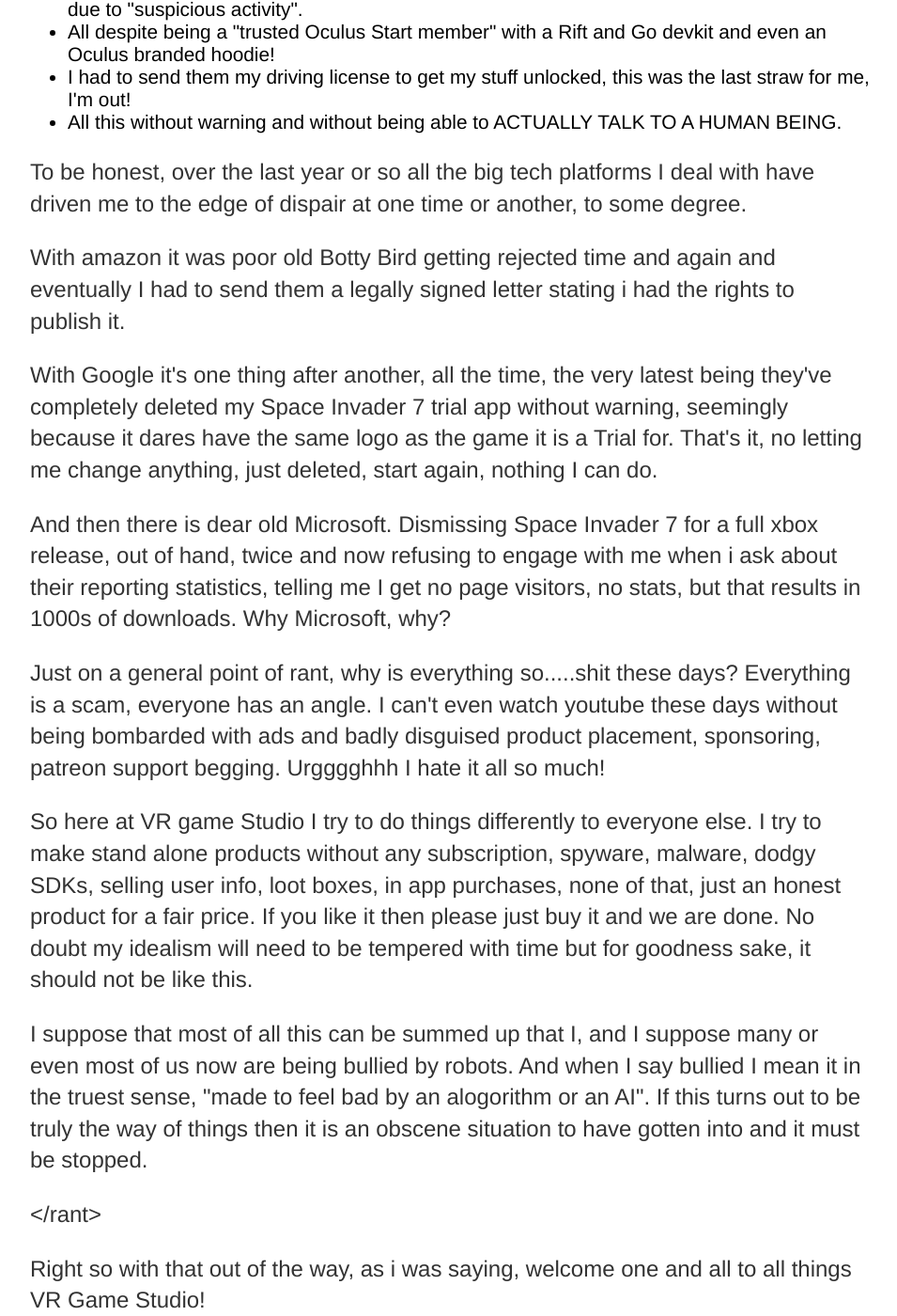
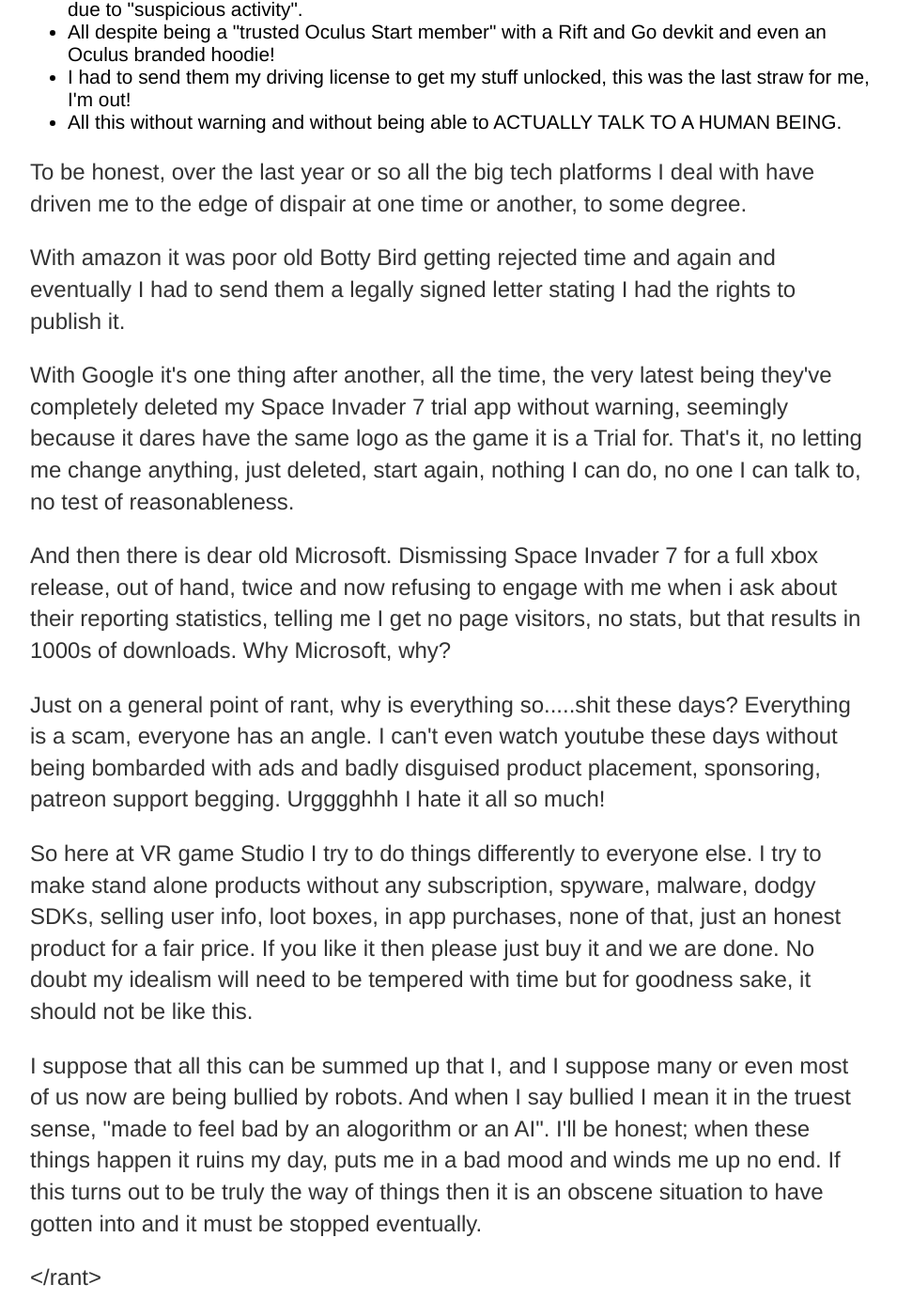
Before and after one commit to vrgamestudio/vrgamestudio.github.io, a Jekyll site: the page built from _posts/2020-11-17-VR-Game-Studio-Website-Created.md, in a window 1280 px wide and 1400 px high, scrolled down 685 px. Shown: the whole window at 94% size, without its empty margins (160-1115 px from the left). Built offline with Jekyll 4.4.1, drawn with Linux system fonts in a browser that asks for light colours.

Commit message:
Update 2020-11-17-VR-Game-Studio-Website-Created.md

```diff
--- a/_posts/2020-11-17-VR-Game-Studio-Website-Created.md
+++ b/_posts/2020-11-17-VR-Game-Studio-Website-Created.md
@@ -39,11 +39,11 @@
   To be honest, over the last year or so all the big tech platforms I deal with have driven me to the edge of dispair at one time or another, to some degree.
 </p>
 <p>
-	With amazon it was poor old Botty Bird getting rejected time and again and eventually I had to send them a legally signed letter stating i had the rights to publish it.
+	With amazon it was poor old Botty Bird getting rejected time and again and eventually I had to send them a legally signed letter stating I had the rights to publish it.
 </p>
 <p>
 	With Google it's one thing after another, all the time, the very latest being they've completely deleted my Space Invader 7 trial app without warning,
-	seemingly because it dares have the same logo as the game it is a Trial for. That's it, no letting me change anything, just deleted, start again, nothing I can do.
+	seemingly because it dares have the same logo as the game it is a Trial for. That's it, no letting me change anything, just deleted, start again, nothing I can do, no one I can talk to, no test of reasonableness.
 </p>
 <p>
 	And then there is dear old Microsoft. Dismissing Space Invader 7 for a full xbox release, out of hand, twice and now refusing to engage with me when i ask about their reporting statistics,
@@ -58,8 +58,8 @@
 	selling user info, loot boxes, in app purchases, none of that, just an honest product for a fair price. If you like it then please just buy it and we are done.
 	No doubt my idealism will need to be tempered with time but for goodness sake, it should not be like this.
 </p>
-<p>I suppose that most of all this can be summed up that I, and I suppose many or even most of us now are being bullied by robots. And when I say bullied I mean it in the truest sense,
-	&quot;made to feel bad by an alogorithm or an AI&quot;. If this turns out to be truly the way of things then it is an obscene situation to have gotten into and it must be stopped.
+<p>I suppose that all this can be summed up that I, and I suppose many or even most of us now are being bullied by robots. And when I say bullied I mean it in the truest sense,
+	&quot;made to feel bad by an alogorithm or an AI&quot;. I'll be honest; when these things happen it ruins my day, puts me in a bad mood and winds me up no end.  If this turns out to be truly the way of things then it is an obscene situation to have gotten into and it must be stopped eventually.
 </p>
 <p>&lt;/rant&gt;<p>
 <p>Right so with that out of the way, as i was saying, welcome one and all to all things VR Game Studio!</p>
```
